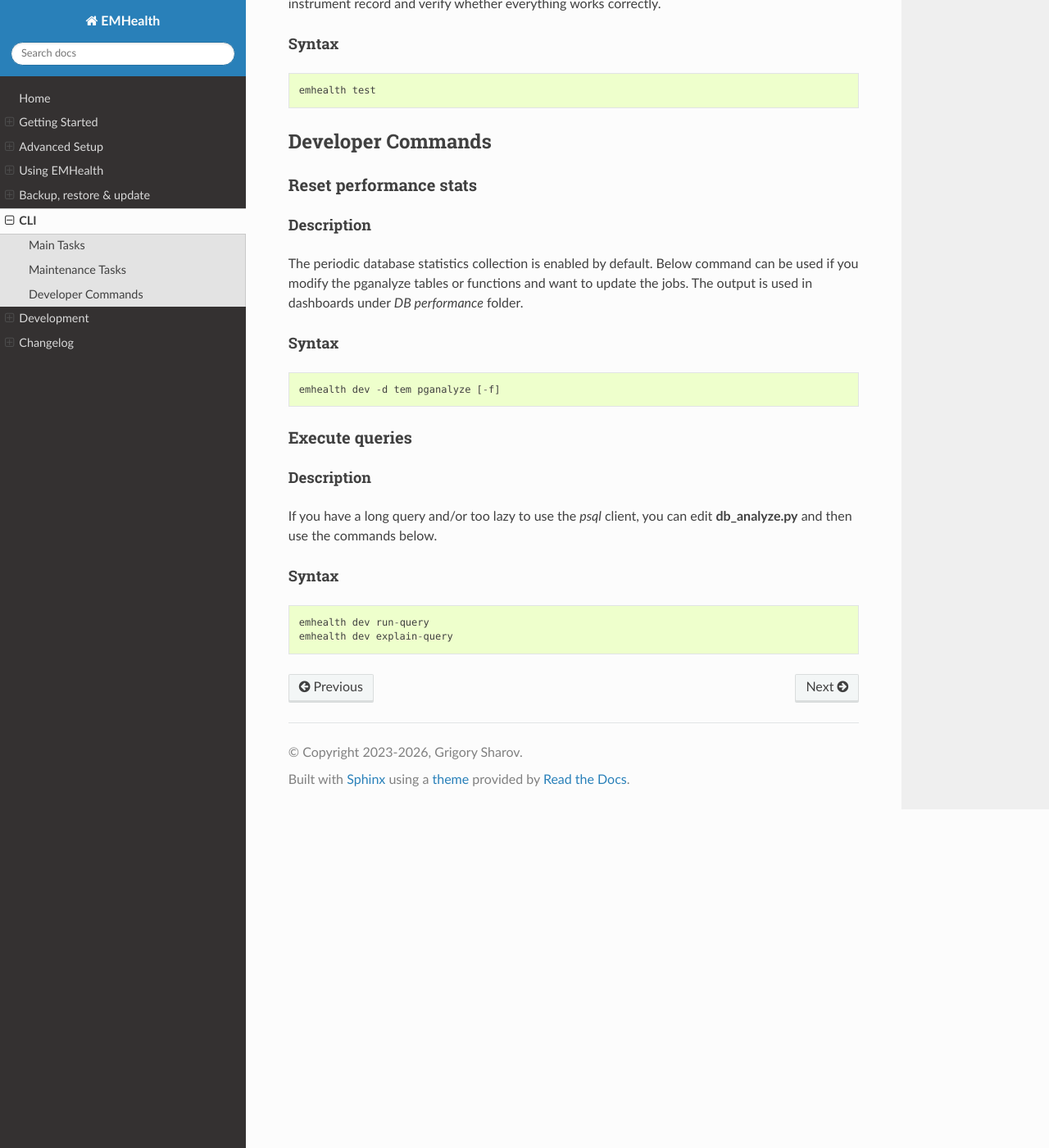
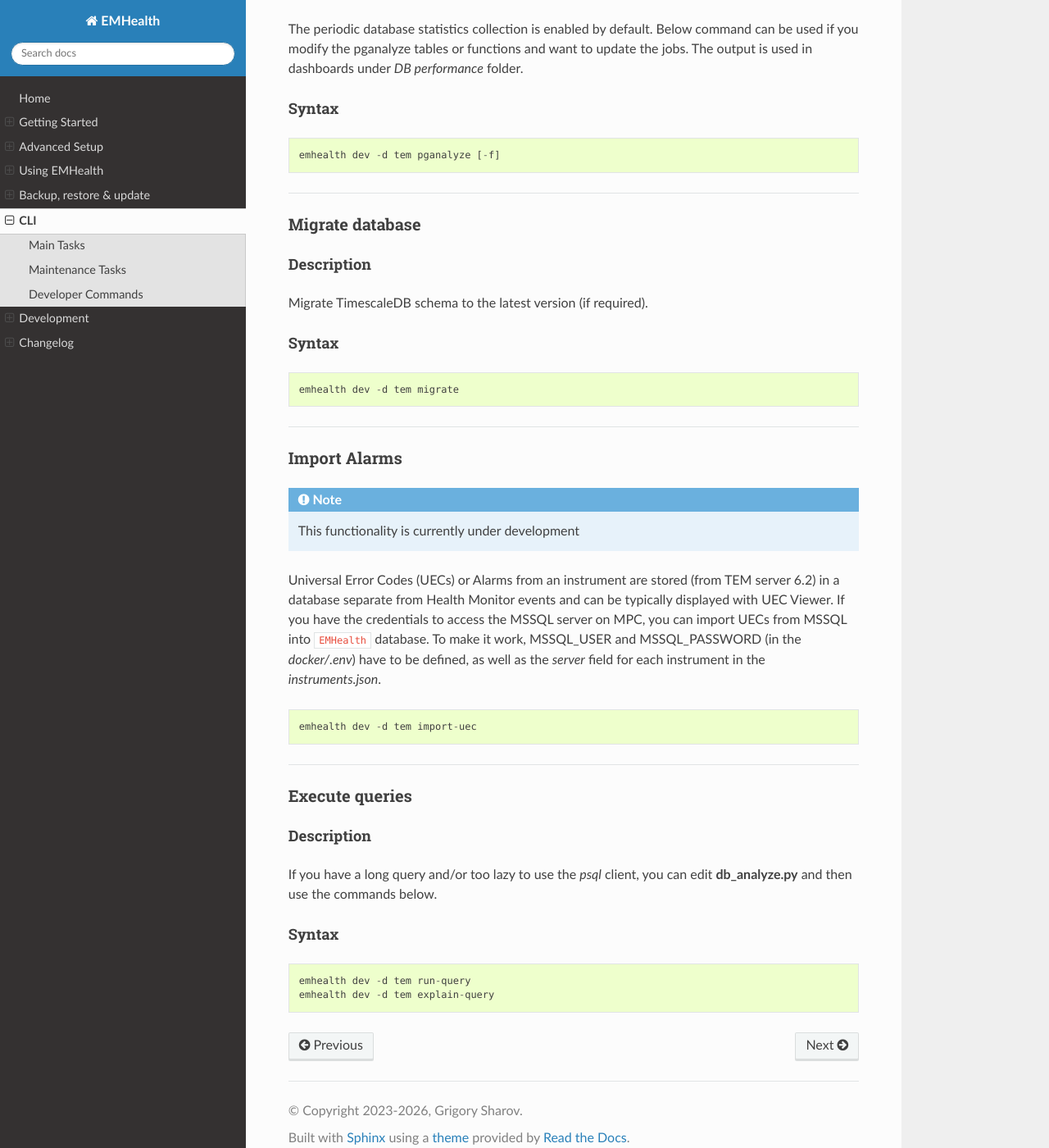
Before and after one commit to azazellochg/em_health, a Sphinx documentation site: the page built from docs/cli.rst, in a window 1280 px wide and 1400 px high, scrolled down 3328 px. Shown: the whole window at 82% size. Built offline with Sphinx 7.4.7 and the Read the Docs theme 3.1.0, drawn with Linux system fonts in a browser that asks for light colours; some of the changed text lies outside the part shown.

Commit message:
refactor cli again

```diff
--- a/docs/cli.rst
+++ b/docs/cli.rst
@@ -123,23 +123,6 @@ Syntax
 
 ----
 
-Migrate database
-~~~~~~~~~~~~~~~~
-
-Description
-^^^^^^^^^^^
-
-Migrate TimescaleDB schema to the latest version (if required).
-
-Syntax
-^^^^^^
-
-.. code-block::
-
-    emhealth db -d tem migrate
-
-----
-
 Backup
 ~~~~~~
 
@@ -202,13 +185,47 @@ Description
 The periodic database statistics collection is enabled by default. Below command can be used if you
 modify the pganalyze tables or functions and want to update the jobs. The output is used in dashboards under *DB performance* folder.
 
+Syntax
+^^^^^^
+
+.. code-block::
+
+    emhealth dev -d tem pganalyze [-f]
+
+----
+
+Migrate database
+~~~~~~~~~~~~~~~~
+
+Description
+^^^^^^^^^^^
+
+Migrate TimescaleDB schema to the latest version (if required).
 
 Syntax
 ^^^^^^
 
 .. code-block::
 
-    emhealth dev -d tem pganalyze [-f]
+    emhealth dev -d tem migrate
+
+----
+
+Import Alarms
+~~~~~~~~~~~~~
+
+.. note:: This functionality is currently under development
+
+Universal Error Codes (UECs) or Alarms from an instrument are stored (from TEM server 6.2) in a database separate from Health Monitor events and
+can be typically displayed with UEC Viewer. If you have the credentials to access the MSSQL server on MPC,
+you can import UECs from MSSQL into ``EMHealth`` database. To make it work, MSSQL_USER and MSSQL_PASSWORD (in the `docker/.env`) have to be defined,
+as well as the *server* field for each instrument in the `instruments.json`.
+
+.. code-block::
+
+    emhealth dev -d tem import-uec
+
+----
 
 Execute queries
 ~~~~~~~~~~~~~~~
@@ -223,5 +240,5 @@ Syntax
 
 .. code-block::
 
-    emhealth dev run-query
-    emhealth dev explain-query
+    emhealth dev -d tem run-query
+    emhealth dev -d tem explain-query
--- a/docs/maintenance.rst
+++ b/docs/maintenance.rst
@@ -80,5 +80,8 @@ Starting from EMHealth 0.1a5 we have migrated PostgreSQL from v17 to v18. Major
 
     - install the latest package that still support PG17: `pip install em_health==0.1a4`
     - update everything except PG17 to the latest version: `emhealth update`
+    - stop all containers: `docker compose -f docker/compose.yaml down`
+    - enable checksums for PG cluster: `docker run --rm -it -v emhealth_pgdata:/var/lib/postgresql/data timescaledb:0.1a4 bash -c "pg_checksums -D /var/lib/postgresql/data -e -P"`
+    - restart containers: `docker compose -f docker/compose.yaml up`
     - upgrade EMHealth to 0.1a5 or later: `pip install -U em_health`
     - update again: `emhealth update`
```
Also changed, not shown: docs/using_emhealth.rst (+0 -13 lines), 4 other files.
